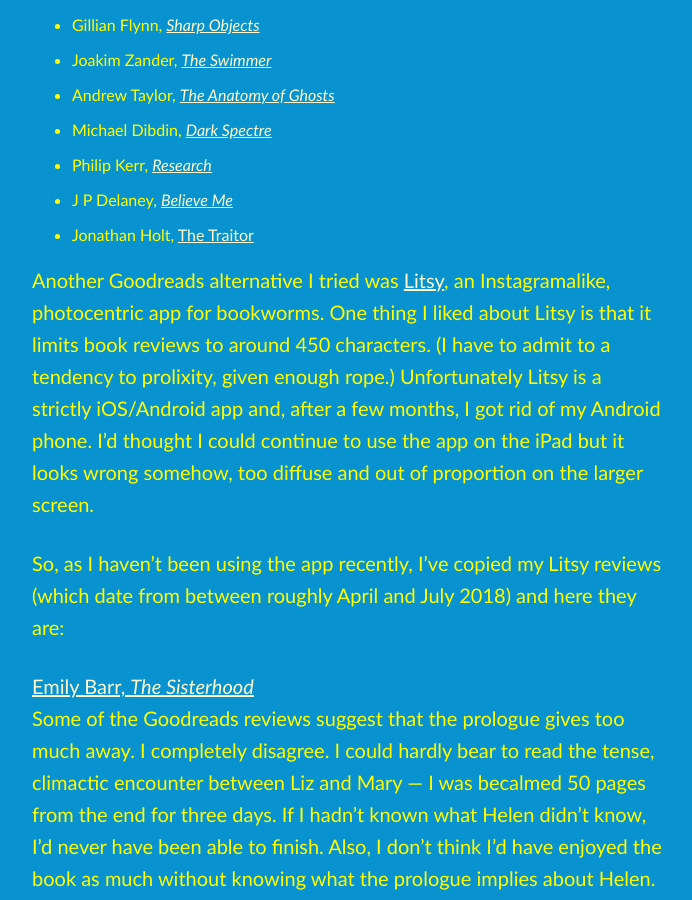
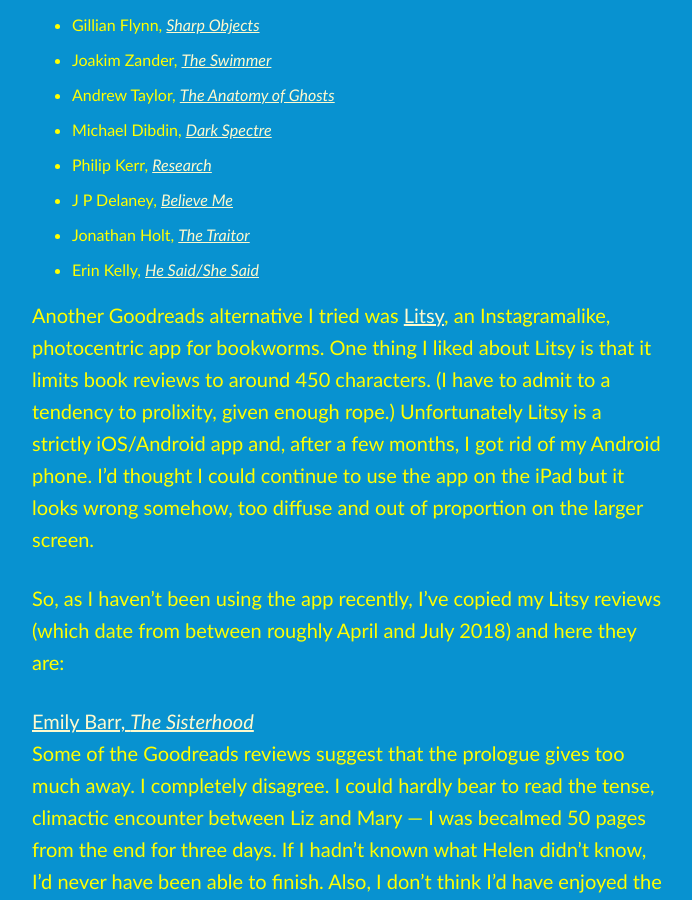
Before and after one commit to artkavanagh/github.io, a Jekyll site: the page book-reviews.html, which Jekyll copies as it is, in a window 1280 px wide and 900 px high, scrolled down 1200 px. Shown: the whole window, without its empty margins (292-984 px from the left). Built offline with Jekyll 4.4.1, drawn with Linux system fonts in a browser that asks for light colours.

Commit message:
Update book-reviews.html

```diff
--- a/book-reviews.html
+++ b/book-reviews.html
@@ -33,7 +33,8 @@
 <li>Michael Dibdin, <a href="https://www.artkavanagh.ie/dibdin-dark-spectre.html"><cite>Dark Spectre</cite></a></li>
 <li>Philip Kerr, <a href="https://www.artkavanagh.ie/philip-kerr-research-review.html"><cite>Research</cite></a></li>
 <li>J P Delaney, <a href="https://www.artkavanagh.ie/delaney-believe-me-review.html"><cite>Believe Me</cite></a></li>
-<li>Jonathan Holt, <a href="https://www.artkavanagh.ie/jonathan-holt-absolution-review.html">The Traitor</cite></a></li>
+<li>Jonathan Holt, <a href="https://www.artkavanagh.ie/jonathan-holt-absolution-review.html"><cite>The Traitor</cite></a></li>
+<li>Erin Kelly, <a href="https://www.artkavanagh.ie/erin-kelly-he-said-she-said-review.html"><cite>He Said/She Said</cite></a></li>
 </ul>
 <p>Another Goodreads alternative I tried was <a href="https://www.litsy.com">Litsy</a>, an Instagramalike, photocentric app for bookworms. One thing I liked about Litsy is that it limits book reviews to around 450 characters. (I have to admit to a tendency to prolixity, given enough rope.) Unfortunately Litsy is a strictly iOS/Android app and, after a few months, I got rid of my Android phone. I’d thought I could continue to use the app on the iPad but it looks wrong somehow, too diffuse and out of proportion on the larger screen.</p>
 
```
